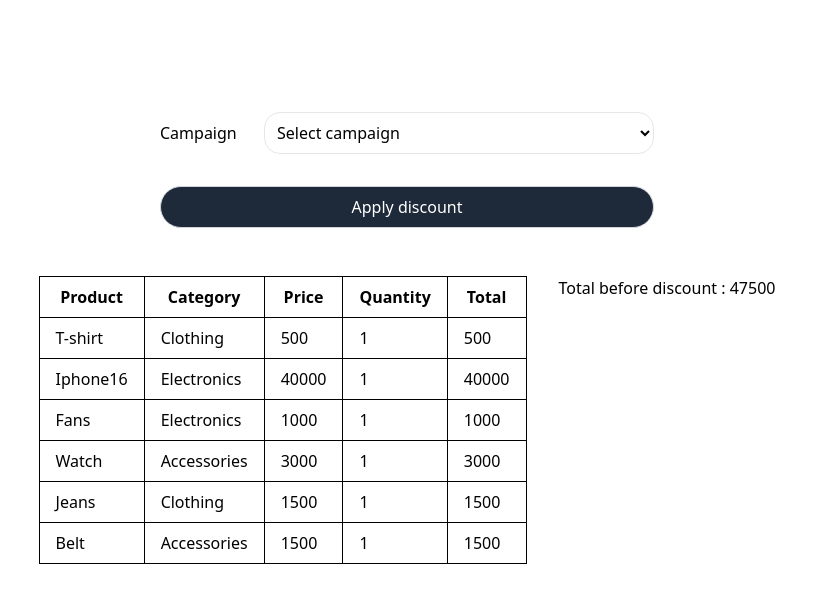
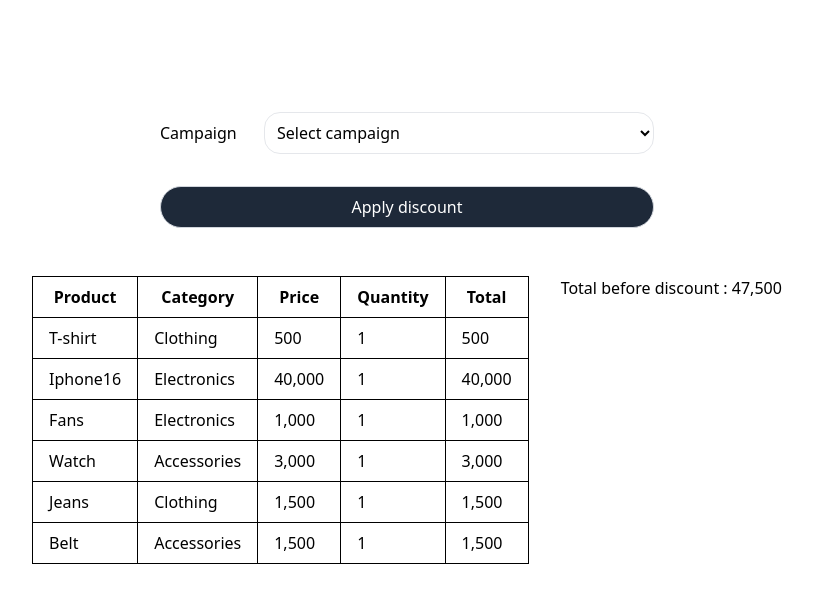
Before and after one commit to apiwatz-lee/discount-campaign, a React (Vite) app: page / in a window 1280 px wide. Shown: the top 602 px of the page, without its empty margins (233-1046 px from the left). Built offline with nearby package versions, Linux system fonts and the light colour scheme.

Commit message:
feat:implement format number with commas

```diff
--- a/src/App.jsx
+++ b/src/App.jsx
@@ -1,12 +1,15 @@
 import { useEffect, useState } from 'react';
 import './App.css';
 import { initialCart } from './data/initialCart';
+import { formarNumberWithCommas } from './common';
 
 function App() {
   const [selectedCampaign, setSelectedCampaign] = useState({});
   const [campaignApplies, setCampaignApplies] = useState([]);
   const [cart] = useState(initialCart);
+
   const total = cart.reduce((acc, item) => acc + item.price * item.quantity, 0);
+
   const [netPrice, setNetPrice] = useState(total);
   const [eachDiscount, setEachDiscount] = useState({
     fixedAmount: {
@@ -435,6 +438,7 @@ function App() {
 
   const handleApplyDiscount = (e) => {
     e.preventDefault();
+
     if (handleValidateInput()) {
       setCampaignApplies(
         [
@@ -458,8 +462,8 @@ function App() {
     // eslint-disable-next-line react-hooks/exhaustive-deps
   }, [campaignApplies]);
 
-  // console.log('selectedCampaign', selectedCampaign);
-  console.log('discountApplies', campaignApplies);
+  console.log('selectedCampaign', selectedCampaign);
+  console.log(eachDiscount);
 
   return (
     <main className='mx-auto container flex flex-col justify-center items-center gap-12 my-28'>
@@ -521,31 +525,67 @@ function App() {
               <tr key={id}>
                 <td className='border px-4 py-2'>{name}</td>
                 <td className='border px-4 py-2'>{category}</td>
-                <td className='border px-4 py-2'>{price}</td>
+                <td className='border px-4 py-2'>
+                  {formarNumberWithCommas(price)}
+                </td>
                 <td className='border px-4 py-2'>{quantity}</td>
-                <td className='border px-4 py-2'>{price * quantity}</td>
+                <td className='border px-4 py-2'>
+                  {formarNumberWithCommas(price * quantity)}
+                </td>
               </tr>
             ))}
           </tbody>
         </table>
 
         <div>
-          <div>Total before discount : {total}</div>
+          <div>Total before discount : {formarNumberWithCommas(total)}</div>
           {Object.entries(eachDiscount).map(([key, value]) => {
             if (!value.discountAmount) return null;
 
             const discountLabels = {
-              fixedAmount: `You saved ${value.discountAmount}! Your remaining balance is ${value.balance}.`,
-              percentageDiscount: `Awesome! You got a ${value.discountPercent}%, you saved ${value.discountAmount} THB. Your balance is now ${value.balance}.`,
-              percentageDiscountByCategory: `Great news! Your ${value.selectedCategory} items received a ${value.discountPercent}% discount (${value.totalCategory} items in total), saving you ${value.discountAmount}. Your balance is now ${value.balance}.`,
-              discountByPoints: `Nice! You used your points and saved ${value.discountAmount}. Your new balance is ${value.balance}.`,
-              specialCampaigns: `Lucky you! For every ${value.everyAmount} spent, you get a ${value.willDiscount} discount. This time, you saved ${value.discountAmount}, leaving you with a balance of ${value.balance}.`,
+              fixedAmount: `You saved ${formarNumberWithCommas(
+                value.discountAmount
+              )}! Your remaining balance is ${formarNumberWithCommas(
+                value.balance
+              )}.`,
+              percentageDiscount: `Awesome! You got a ${
+                value.discountPercent
+              }%, you saved ${formarNumberWithCommas(
+                value.discountAmount
+              )} THB. Your balance is now ${formarNumberWithCommas(
+                value.balance
+              )}.`,
+              percentageDiscountByCategory: `Great news! Your ${
+                value.selectedCategory
+              } items received a ${value.discountPercent}% discount (${
+                value.totalCategory
+              } items in total), saving you ${formarNumberWithCommas(
+                value.discountAmount
+              )}. Your balance is now ${formarNumberWithCommas(
+                value.balance
+              )}.`,
+              discountByPoints: `Nice! You used your points and saved ${formarNumberWithCommas(
+                value.discountAmount
+              )}. Your new balance is ${formarNumberWithCommas(
+                value.balance
+              )}.`,
+              specialCampaigns: `Lucky you! For every ${formarNumberWithCommas(
+                value.everyAmount
+              )} spent, you get a ${formarNumberWithCommas(
+                value.willDiscount
+              )} discount. This time, you saved ${formarNumberWithCommas(
+                value.discountAmount
+              )}, leaving you with a balance of ${formarNumberWithCommas(
+                value.balance
+              )}.`,
             };
 
             return <div key={key}>{discountLabels[key]}</div>;
           })}
 
-          {campaignApplies.length > 0 && <div>Net price : {netPrice}</div>}
+          {campaignApplies.length > 0 && (
+            <div>Net price : {formarNumberWithCommas(netPrice)}</div>
+          )}
         </div>
       </section>
     </main>
--- /dev/null
+++ b/src/common.jsx
@@ -0,0 +1,4 @@
+export const formarNumberWithCommas = (number) => {
+  if (!number) return;
+  return number.toString().replace(/\B(?=(\d{3})+(?!\d))/g, ',');
+};
```
